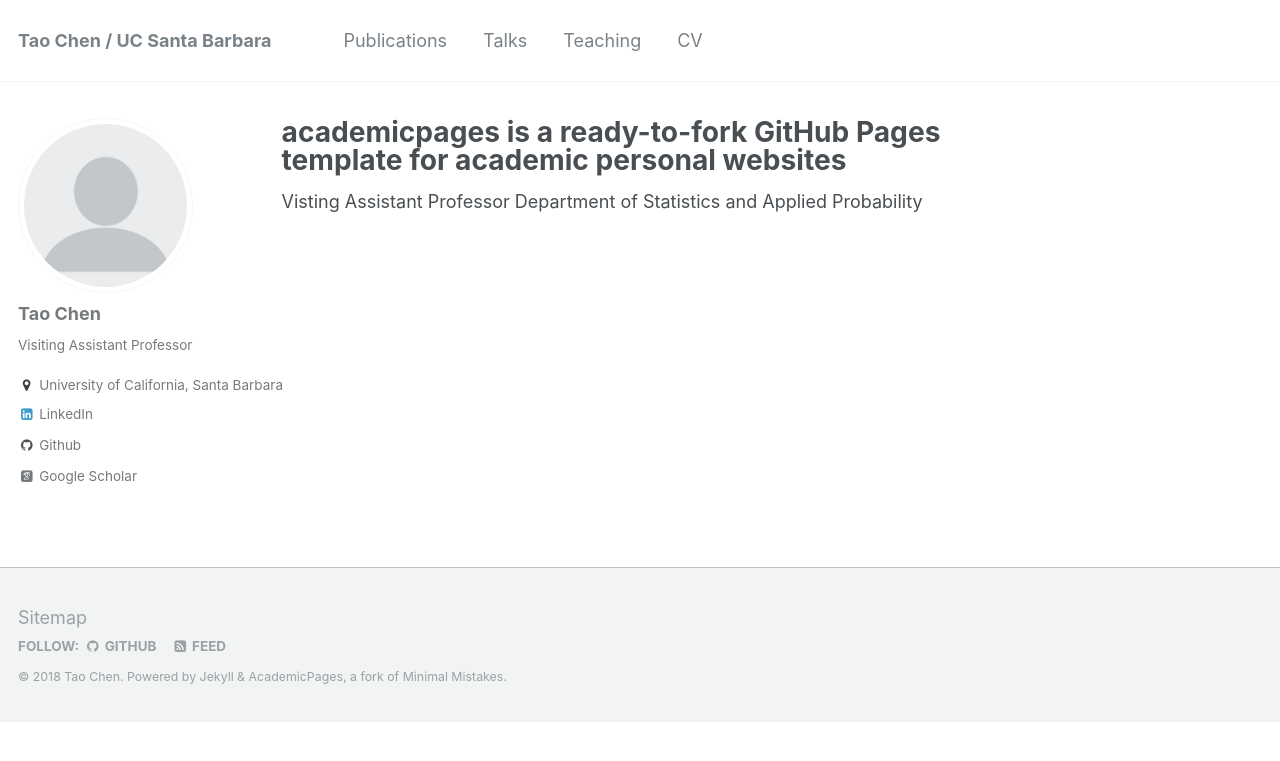
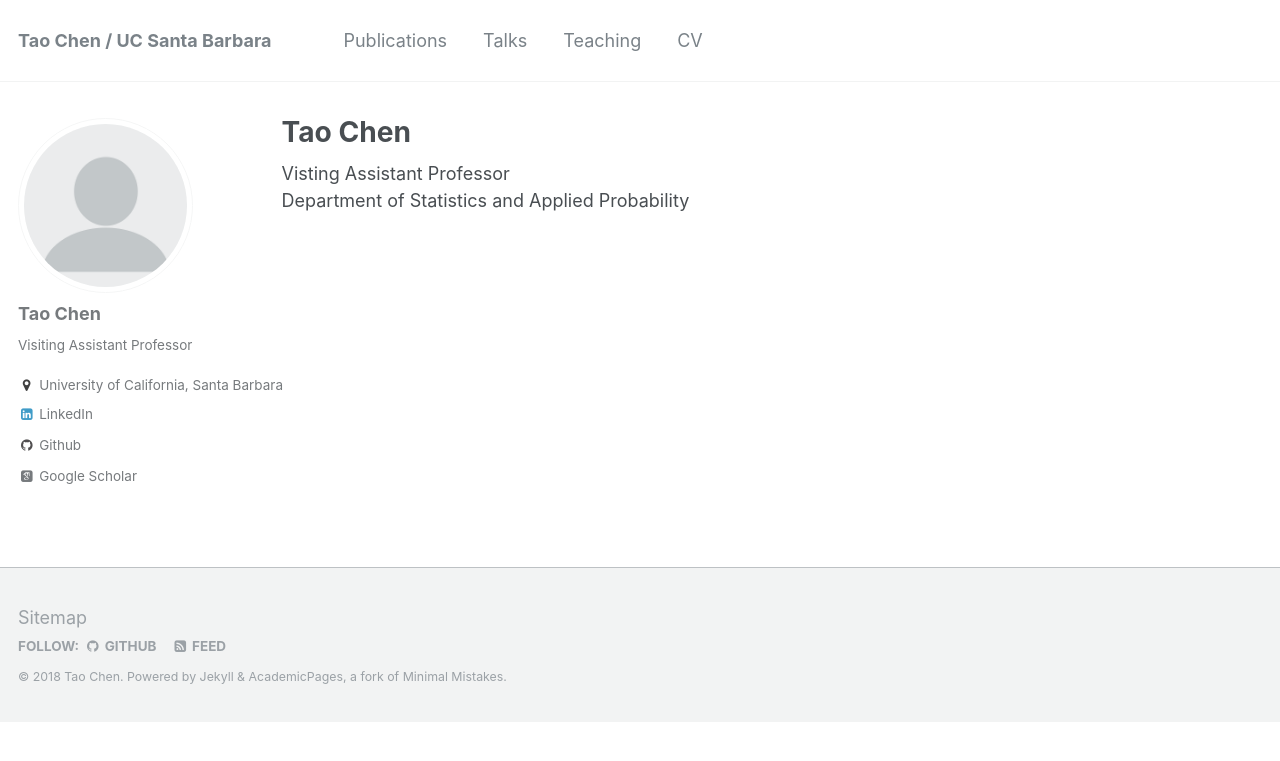
Before and after one commit to cherntodd/cherntodd.github.io, a Jekyll site: the page built from _pages/about.md, in a window 1280 px wide. Shown: the top 761 px of the page. Built offline with Jekyll 4.4.1, drawn with Linux system fonts in a browser that asks for light colours; some web fonts are replaced.

Commit message:
no message

```diff
--- a/_pages/about.md
+++ b/_pages/about.md
@@ -1,6 +1,6 @@
 ---
 permalink: /
-title: "academicpages is a ready-to-fork GitHub Pages template for academic personal websites"
+title: "Tao Chen"
 excerpt: "About me"
 author_profile: true
 redirect_from:
```
